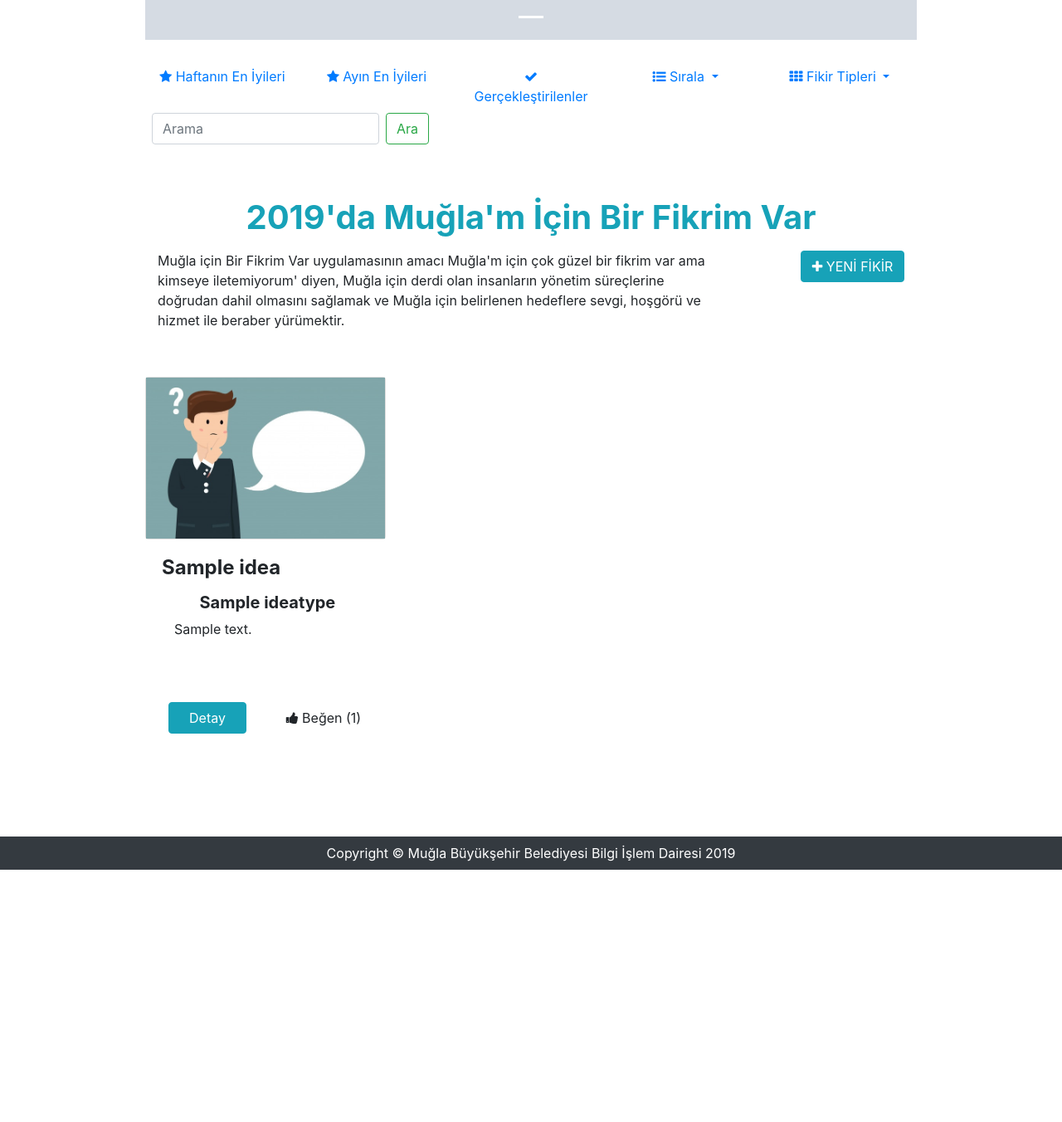
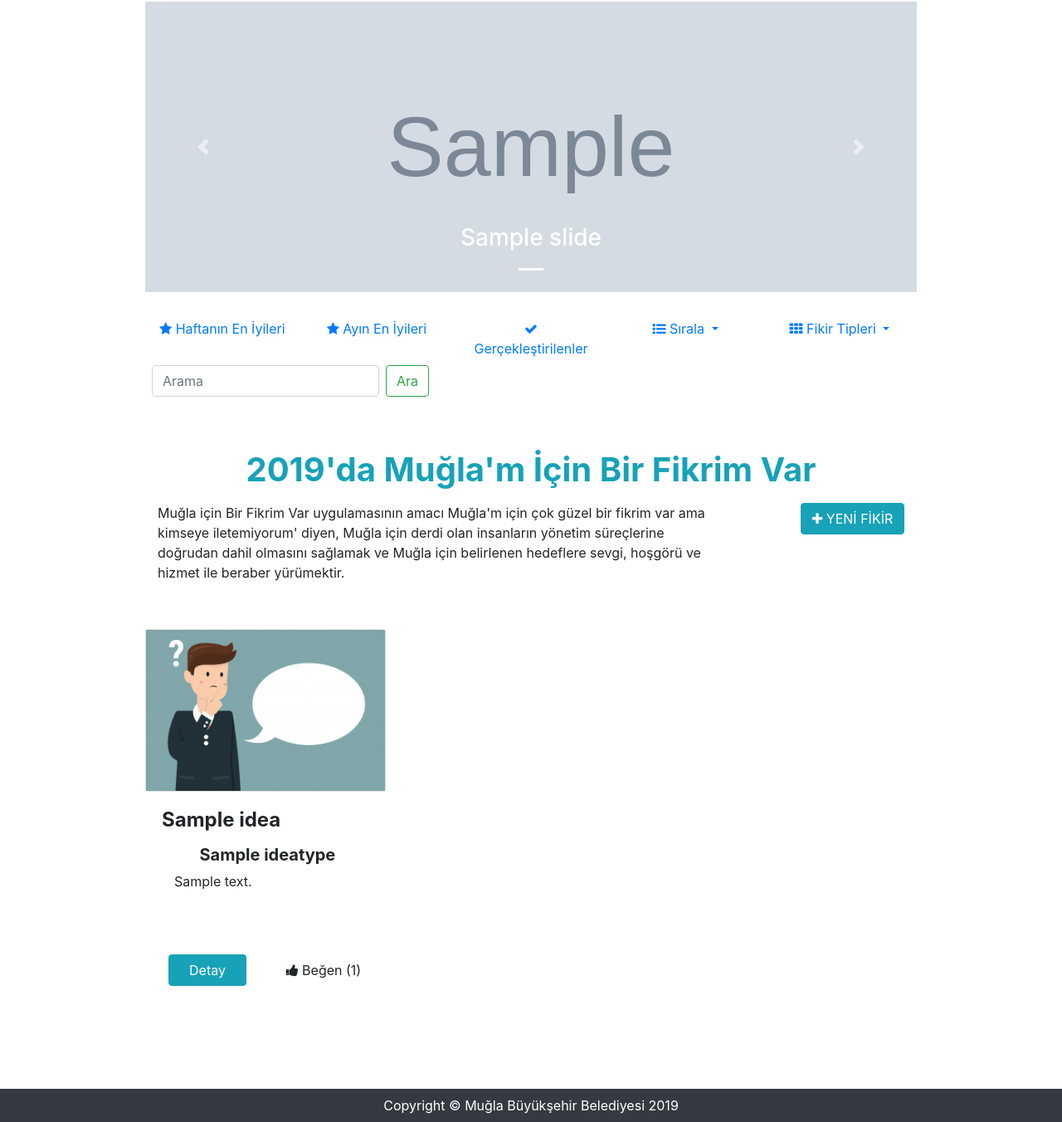
Before and after one commit to safakoks/muglabirfikrimvar, a Django app: page /anasayfa/ in a window 1280 px wide. Shown: the part 382-1734 px from the top of the page at 83% size. Before the commit the page ends 1430 px from the top, so only its background shows below. Run offline with Django 3.2, Linux system fonts and the light colour scheme; tables that the repository leaves empty hold one stand-in row (values such as "Sample post"); grey boxes marked "Sample" are stand-in pictures; some libraries are stand-ins or nearby versions.

Commit message:
general regulation

```diff
--- a/templates/fikir/base.html
+++ b/templates/fikir/base.html
@@ -43,7 +43,7 @@
   <!-- Footer -->
   <footer class="page-footer bg-dark py-2  text-center ">
     <div class="container">
-      <p class="footer-copyright m-0 text-center text-white">Copyright &copy; Muğla Büyükşehir Belediyesi Bilgi İşlem Dairesi 2019</p>
+      <p class="footer-copyright m-0 text-center text-white">Copyright &copy; Muğla Büyükşehir Belediyesi 2019</p>
     </div>
     <!-- /.container -->
   </footer>
--- a/templates/fikir/homepage.html
+++ b/templates/fikir/homepage.html
@@ -40,7 +40,7 @@
         <div class="card mb-4">
           <!-- Card image -->
           <div class="view overlay">
-            <img class="card-img-top" src="{{ idea|cast_image_type:3 }}" onerror="this.src='{% static 'default_idea.jpg' %}'" alt="Card image cap">
+            <img class="card-img-top" src="{{ idea|cast_image_type:3 }}" onerror="this.src="{% static 'default_idea.jpg' %}" alt="Card image cap">
             <a href="#!">
               <div class="mask rgba-white-slight"></div>
             </a>
--- a/templates/fikir/profile.html
+++ b/templates/fikir/profile.html
@@ -36,7 +36,7 @@
 
 {% block ideas %}
 
-<div class="container-fluid mt-5 w-75">
+<div class="container-fluid w-75 mt-5">
 
       <ul class="nav nav-pills mb-3 nav-justified" >
           <li class="nav-item w-25 mr-3 mt-4">
--- a/templates/partial/timeline/slider.html
+++ b/templates/partial/timeline/slider.html
@@ -2,8 +2,23 @@
 {% load staticfiles %}
 
    {% if slideIdeas %}
+
         <div class="container-fluid w-75 mt-4">
       <!--Carousel Wrapper-->
+      <div class="ads_widget clearfix">
+        <table border="0" style="bottom: 0px; margin: auto;">
+            <tbody>
+                <tr>
+                    <td colspan="3"><a href="https://www.mugla.bel.tr/sayfa/baskanin-mesaji/">
+                        <img src="/images/baskan1.png" alt=""></a></td>
+                </tr>
+                <tr>
+                    <td><a href="https://www.mugla.bel.tr/sayfa/baskanin-mesaji/">
+
+                </tr>
+            </tbody>
+        </table>
+    </div>
       <div id="carousel-example-2" class="carousel slide carousel-fade" data-ride="carousel">
         <!--Indicators-->
         <ol class="carousel-indicators">
```
